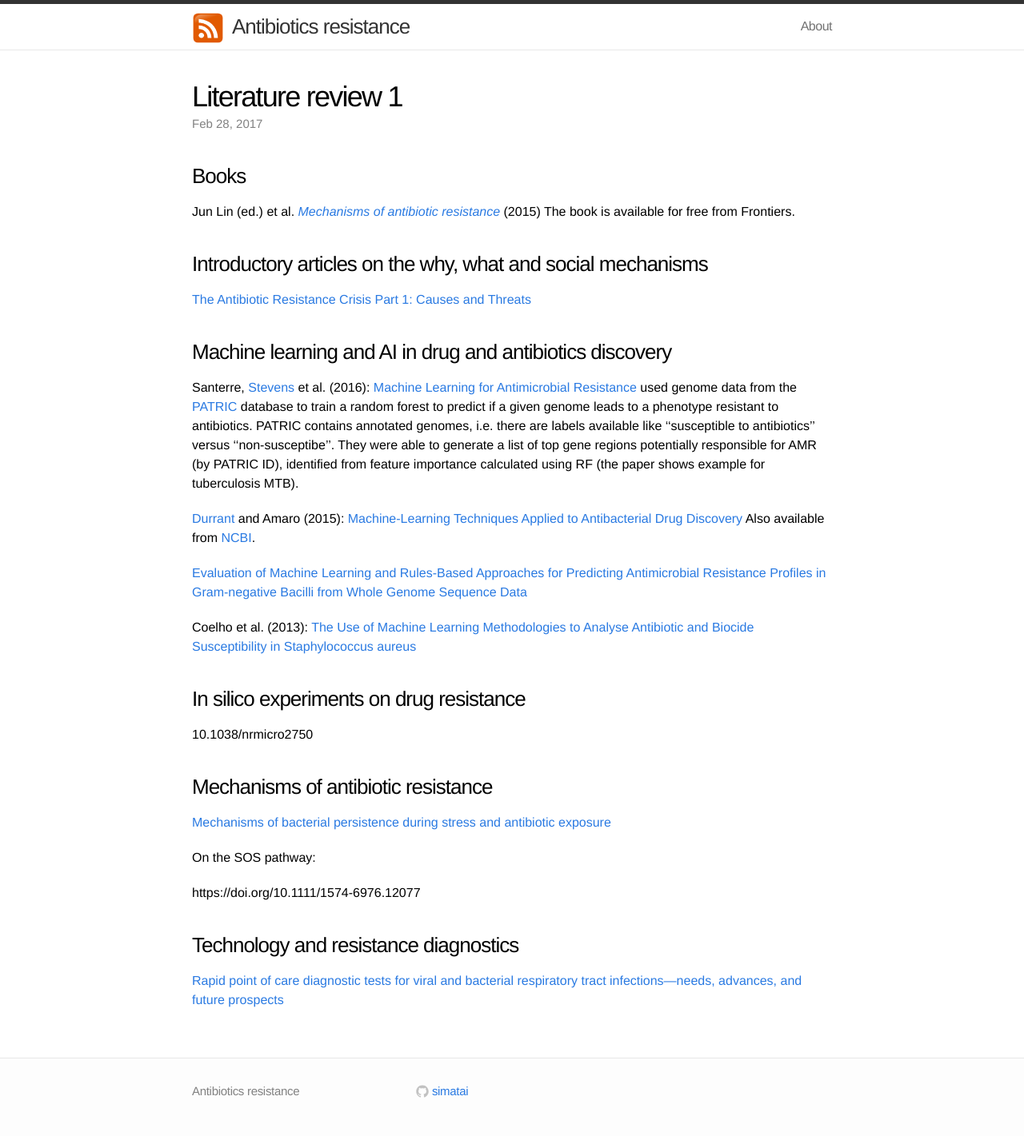
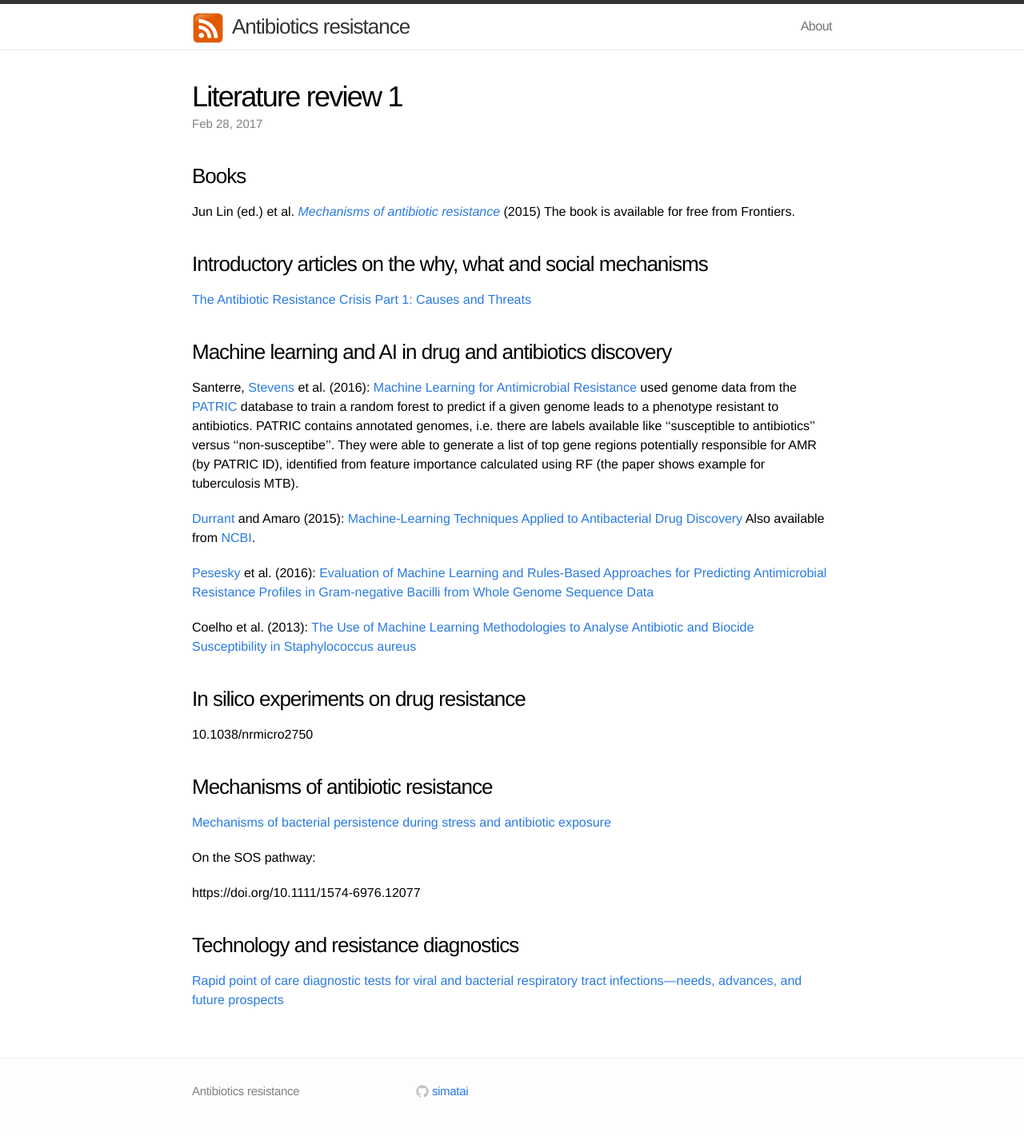
Before and after one commit to simatai/simatai.github.io, a Jekyll site: the page built from _posts/2017-02-28-literature-review.md, in a window 1280 px wide. Shown: the whole page at 80% size. Built offline with Jekyll 4.4.1, drawn with Linux system fonts in a browser that asks for light colours.

Commit message:
Update 2017-02-28-literature-review.md

```diff
--- a/_posts/2017-02-28-literature-review.md
+++ b/_posts/2017-02-28-literature-review.md
@@ -23,7 +23,7 @@ from feature importance calculated using RF (the paper shows example for tubercu
 [Durrant](https://amarolab.ucsd.edu/~jdurrant/) and Amaro (2015): [Machine-Learning Techniques Applied to Antibacterial Drug Discovery](https://doi.org/10.1111/cbdd.12423)
 Also available from [NCBI](https://www.ncbi.nlm.nih.gov/pmc/articles/PMC4273861/).
 
-[Evaluation of Machine Learning and Rules-Based Approaches for Predicting Antimicrobial Resistance Profiles in Gram-negative Bacilli from Whole Genome Sequence Data](https://doi.org/10.3389/fmicb.2016.01887)
+[Pesesky](http://www.dantaslab.org/people/) et al. (2016): [Evaluation of Machine Learning and Rules-Based Approaches for Predicting Antimicrobial Resistance Profiles in Gram-negative Bacilli from Whole Genome Sequence Data](https://doi.org/10.3389/fmicb.2016.01887)
 
 Coelho et al. (2013): [The Use of Machine Learning Methodologies to Analyse Antibiotic and Biocide Susceptibility in Staphylococcus aureus](http://dx.doi.org/10.1371/journal.pone.0055582)
 
```
